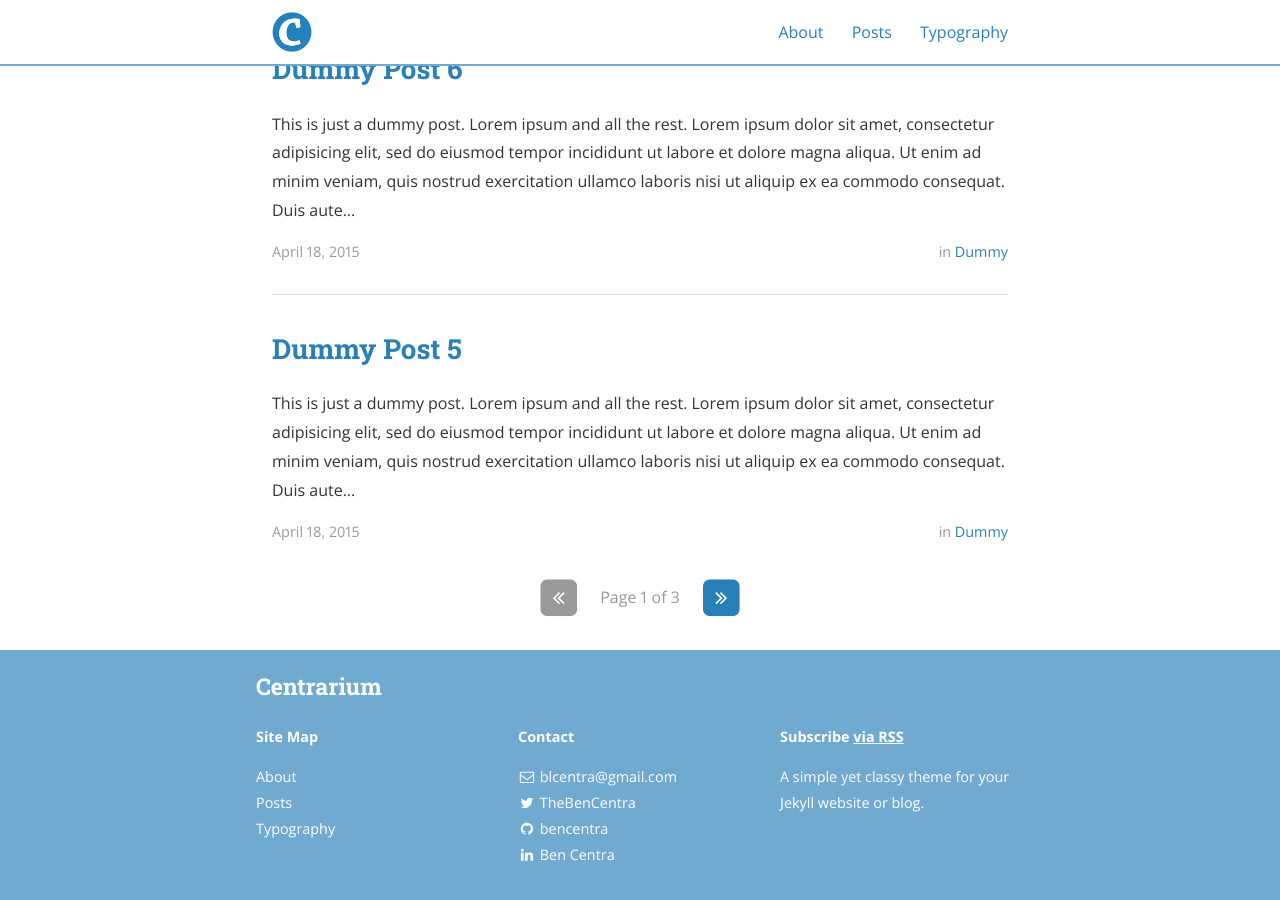
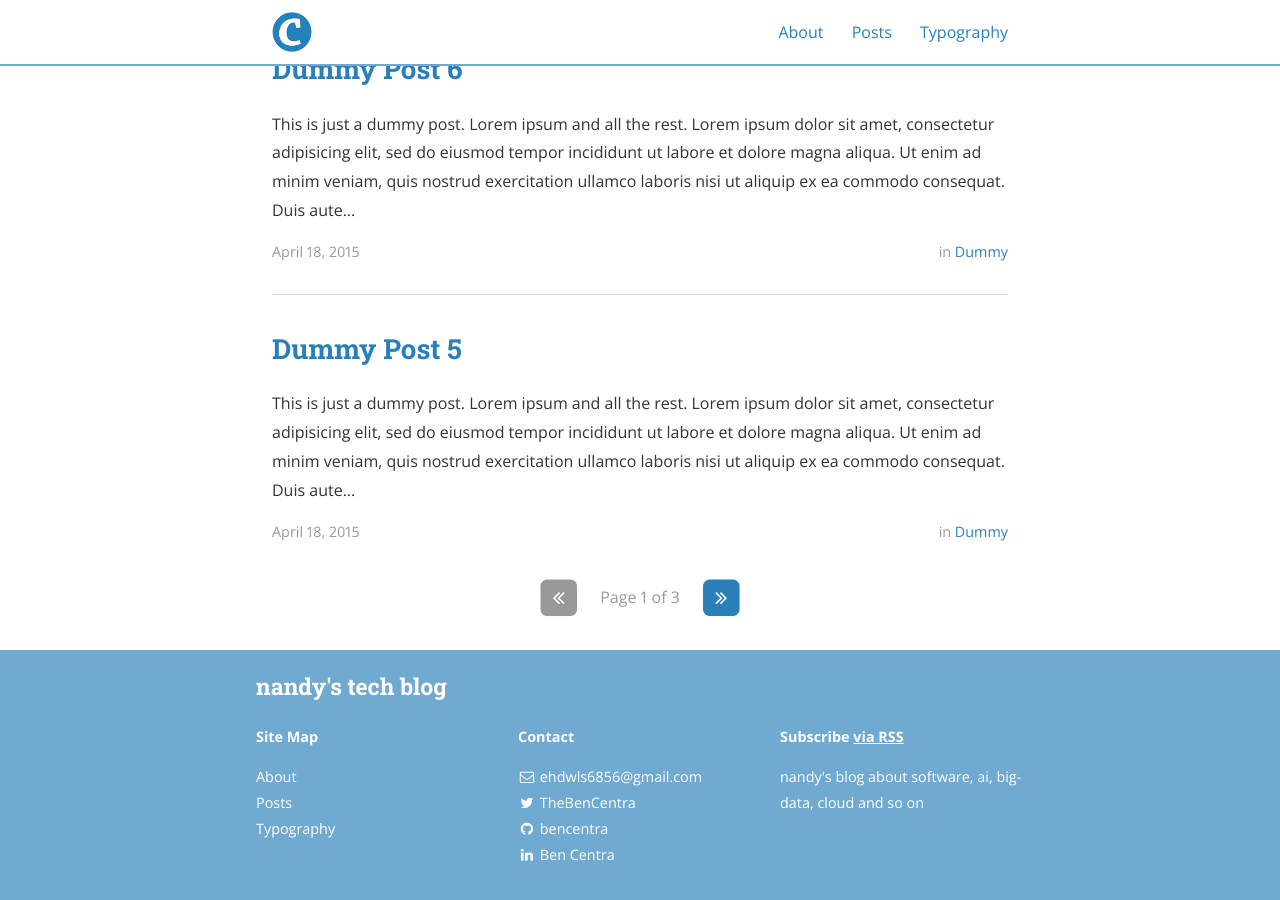
Before and after one commit to DongJinNam/dongjinnam.github.io, a Jekyll site: the page built from index.html, in a window 1280 px wide and 900 px high, scrolled down 1275 px. Built offline with Jekyll 4.4.1, drawn with Linux system fonts in a browser that asks for light colours; nearby versions of some CDN libraries; the list of posts is cut into pages by our own code; some of the changed text lies outside the part shown.

Commit message:
[Update] _config.yml

```diff
--- a/_config.yml
+++ b/_config.yml
@@ -9,12 +9,12 @@ exclude:
   - "/vendor/"
 
 # Site settings
-title: Centrarium
-subtitle: "A simple yet classy theme for your Jekyll website or blog"
-email: blcentra@gmail.com
-name: Ben Centra
+title: nandy's tech blog
+subtitle: "technology made me stronger"
+email: ehdwls6856@gmail.com
+name: Dong Jin Nam
 description: >
-  A simple yet classy theme for your Jekyll website or blog.
+  nandy's blog about software, ai, big-data, cloud and so on
 # Base URL of site (i.e. /blog). It should always start with a slash,
 # and never end with a slash. Set it to a blank value if hosting at the
 # root of your server.
```
